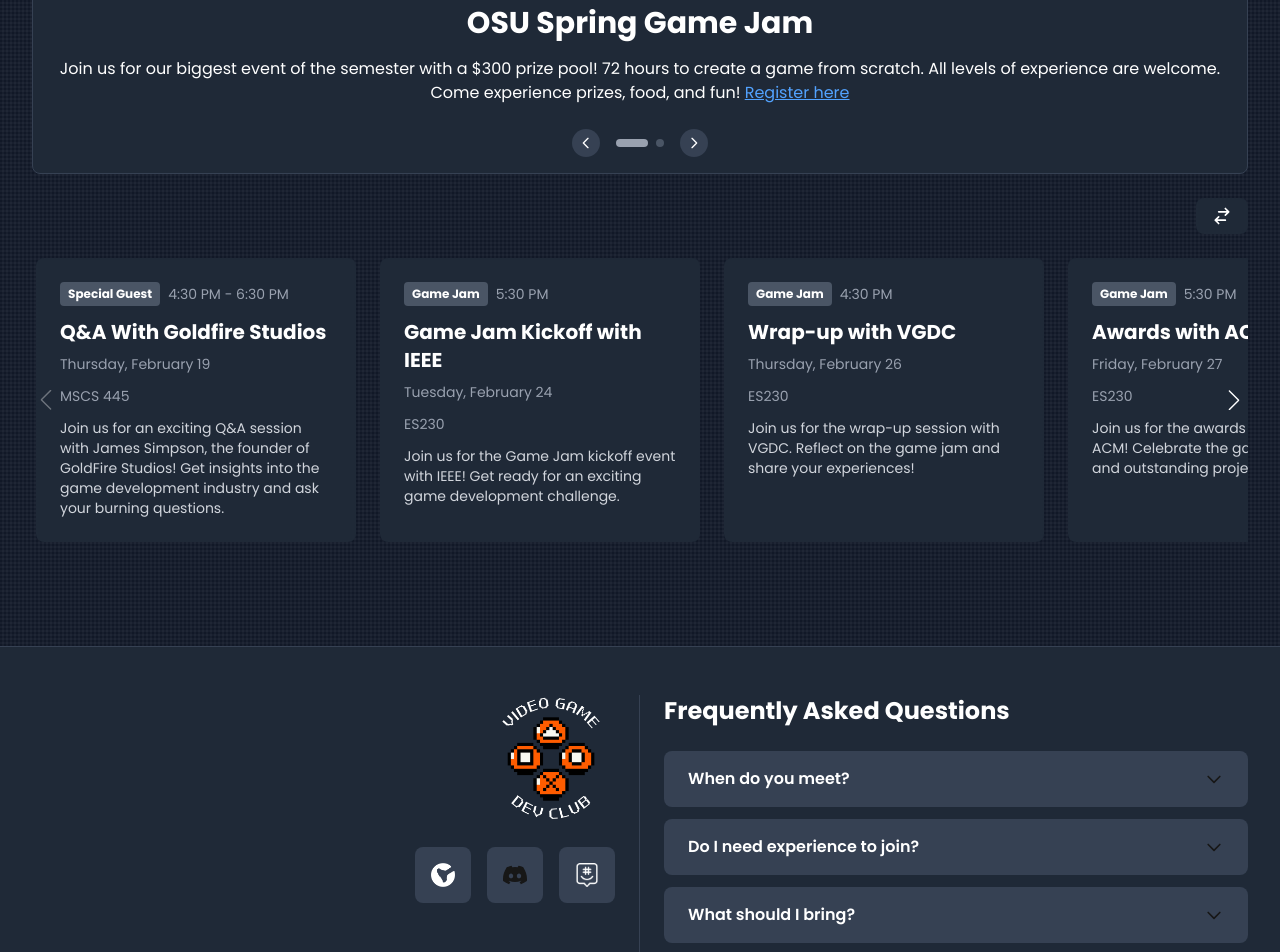
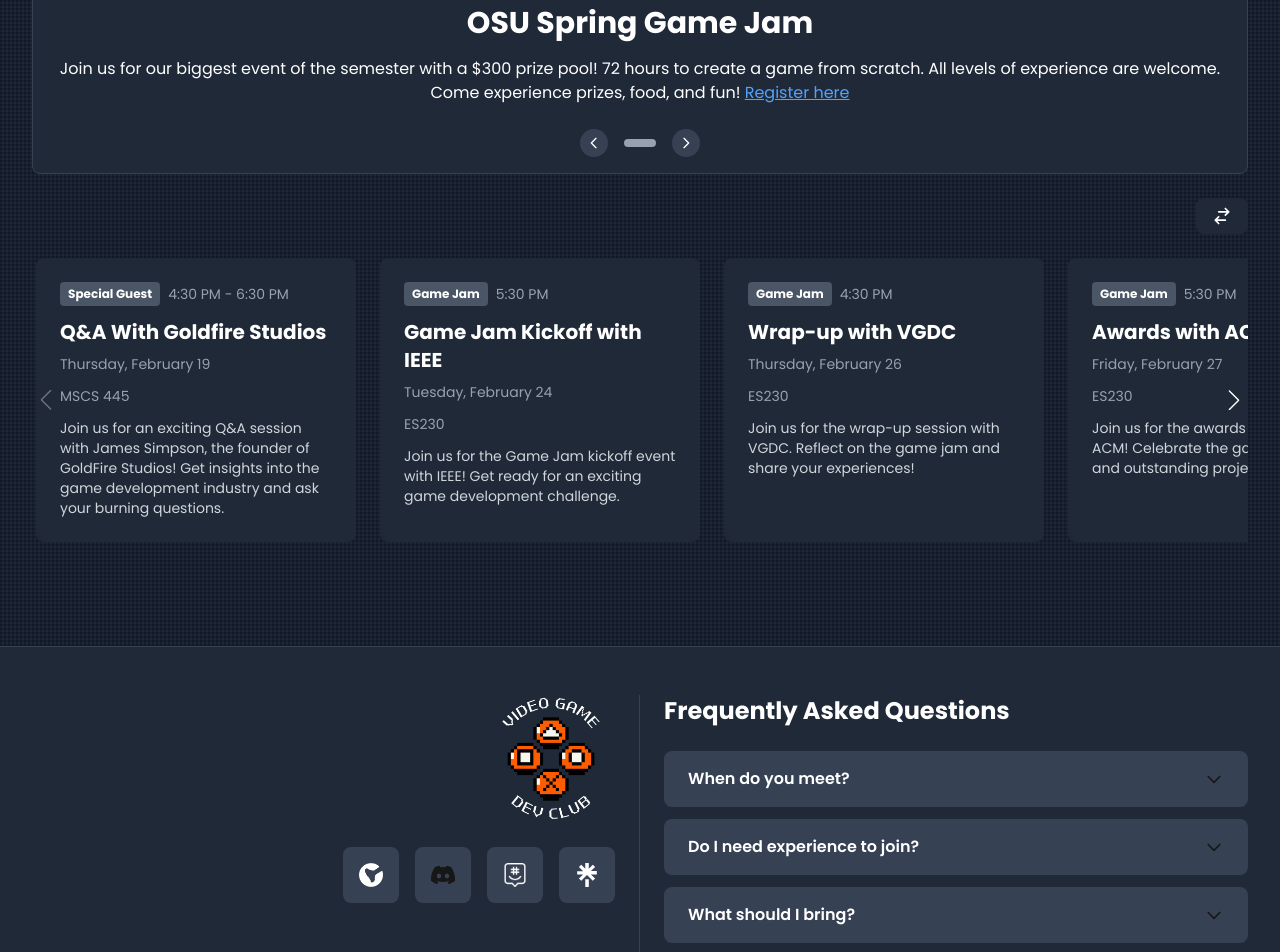
Before and after one commit to charlieautry/vgdc-site, a Next.js app: page / in a window 1280 px wide. Shown: the part 1680-2632 px from the top of the page. Built offline with nearby package versions, Linux system fonts and the light colour scheme.

Commit message:
Updated site

```diff
--- a/app/Navigation.tsx
+++ b/app/Navigation.tsx
@@ -22,9 +22,18 @@
     return () => window.removeEventListener('resize', checkMobile);
   }, []);
 
-  const handleButtonClick = () => {
+  const handleButtonClick = (e: React.MouseEvent) => {
     if (isMobile) {
+      if (!isHovering) {
+        e.preventDefault();
+      }
       setIsHovering(!isHovering);
+    }
+  };
+
+  const handleGameJamLinkClick = (e: React.MouseEvent) => {
+    if (isMobile && !isHovering) {
+      e.preventDefault();
     }
   };
 
@@ -87,7 +96,10 @@
                       href="https://itch.io/jam/osu-game-jam-spring-2026"
                       target="_blank"
                       rel="noopener noreferrer"
-                      onClick={(e) => e.stopPropagation()}
+                      onClick={(e) => {
+                        e.stopPropagation();
+                        handleGameJamLinkClick(e);
+                      }}
                       className="transition-transform"
                     >
                       <img src="/images/gamejam.png" alt="Game Jam" className="h-6 sm:h-8" />
--- a/app/about/page.tsx
+++ b/app/about/page.tsx
@@ -142,7 +142,7 @@
                       src={image}
                       alt={`Gallery image ${index + 1}`}
                       fill
-                      className="object-cover bg-gray-800"
+                      className="object-contain bg-gray-800"
                     />
                   </SwiperSlide>
                 ))}
--- a/app/components/Footer.tsx
+++ b/app/components/Footer.tsx
@@ -48,7 +48,7 @@
             </div>
 
             {/* Social Media Grid */}
-            <div className="grid grid-cols-3 gap-4">
+            <div className="grid grid-cols-2 md:grid-cols-4 gap-4">
               <a
                 href="https://campuslink.okstate.edu/organization/videogamedevelopment"
                 target="_blank"
@@ -85,6 +85,20 @@
                 <img
                   src="/images/groupme.png"
                   alt="GroupMe"
+                  className="w-6 h-6 brightness-0 invert"
+                />
+              </a>
+
+              <a
+                href="https://linktr.ee/OSU_VGDC"
+                target="_blank"
+                rel="noopener noreferrer"
+                className="bg-gray-700 hover:bg-gray-600 p-4 rounded-lg transition-colors flex items-center justify-center"
+                aria-label="Linktree"
+              >
+                <img
+                  src="/images/linktree.svg"
+                  alt="Linktree"
                   className="w-6 h-6 brightness-0 invert"
                 />
               </a>
--- a/app/data/gallery.ts
+++ b/app/data/gallery.ts
@@ -2,16 +2,13 @@
 // Run 'npm run generate:gallery' to regenerate.
 
 export const galleryImages: string[] = [
-  "/images/gallery/IMG_3469 - Copy (10).JPEG",
-  "/images/gallery/IMG_3469 - Copy (11).JPEG",
-  "/images/gallery/IMG_3469 - Copy (2).JPEG",
-  "/images/gallery/IMG_3469 - Copy (3).JPEG",
-  "/images/gallery/IMG_3469 - Copy (4).JPEG",
-  "/images/gallery/IMG_3469 - Copy (5).JPEG",
-  "/images/gallery/IMG_3469 - Copy (6).JPEG",
-  "/images/gallery/IMG_3469 - Copy (7).JPEG",
-  "/images/gallery/IMG_3469 - Copy (8).JPEG",
-  "/images/gallery/IMG_3469 - Copy (9).JPEG",
-  "/images/gallery/IMG_3469 - Copy.JPEG",
+  "/images/gallery/IMG_5784.JPEG",
+  "/images/gallery/IMG_5782.JPEG",
+  "/images/gallery/IMG_4244.jpg",
+  "/images/gallery/20260213_122321.jpg",
+  "/images/gallery/vgdc-gamejam-sprig2026-flyer.PNG",
+  "/images/gallery/VGDC_Spring_2026_Flyer(1).PNG",
+  "/images/gallery/IMG_5735.JPEG",
+  "/images/gallery/IMG_5734.JPEG",
   "/images/gallery/IMG_3469.JPEG"
 ];
--- a/app/data/importantEvents.ts
+++ b/app/data/importantEvents.ts
@@ -17,13 +17,5 @@
     date: "Feb 23 - 26",
     link: "https://itch.io/jam/osu-game-jam-spring-2026",
     linkText: "Register here"
-  },
-  {
-    title: "Goldfire Studios Q&A",
-    image: "https://goldfirestudios.com/images/ogGoldFire.png",
-    description: "James Simpson, the founder of the indie game company GoldFire Studios, has agreed to a virtual Q&A for 5pm on this day! We will still meet at 4:30 in our usual room and at 5 we will have the video call on the projector screen. If you've ever wanted to talk to the founder of a video game company now is your chance!",
-    date: "Feb 17",
-    link: "",
-    linkText: ""
   }
 ];
--- a/scripts/generate-gallery.js
+++ b/scripts/generate-gallery.js
@@ -17,14 +17,26 @@
   // Read all files in the gallery directory
   const files = fs.readdirSync(galleryDir);
 
-  // Filter for image files only
-  const imageFiles = files.filter(file => {
-    const ext = path.extname(file).toLowerCase();
-    return imageExtensions.includes(ext);
-  });
+  // Filter for image files only and get their stats
+  const imageFilesWithStats = files
+    .filter(file => {
+      const ext = path.extname(file).toLowerCase();
+      return imageExtensions.includes(ext);
+    })
+    .map(file => {
+      const filePath = path.join(galleryDir, file);
+      const stats = fs.statSync(filePath);
+      return {
+        name: file,
+        mtime: stats.mtime
+      };
+    });
+
+  // Sort by modification time, newest first
+  imageFilesWithStats.sort((a, b) => b.mtime - a.mtime);
 
   // Generate the paths
-  const imagePaths = imageFiles.map(file => `/images/gallery/${file}`);
+  const imagePaths = imageFilesWithStats.map(file => `/images/gallery/${file.name}`);
 
   // Create the TypeScript file content
   const content = `// This file is auto-generated. Do not edit manually.
```
Also changed, not shown: public/images/linktree.svg (added).
